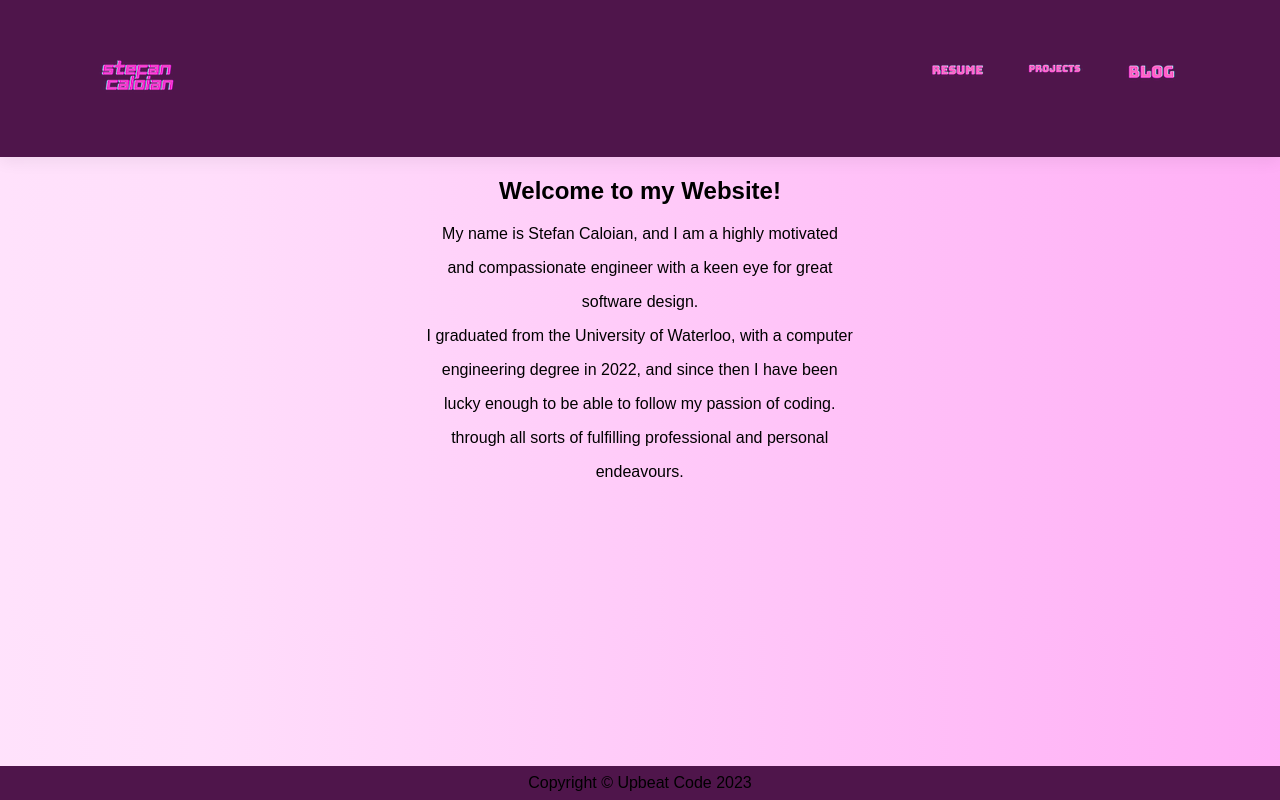
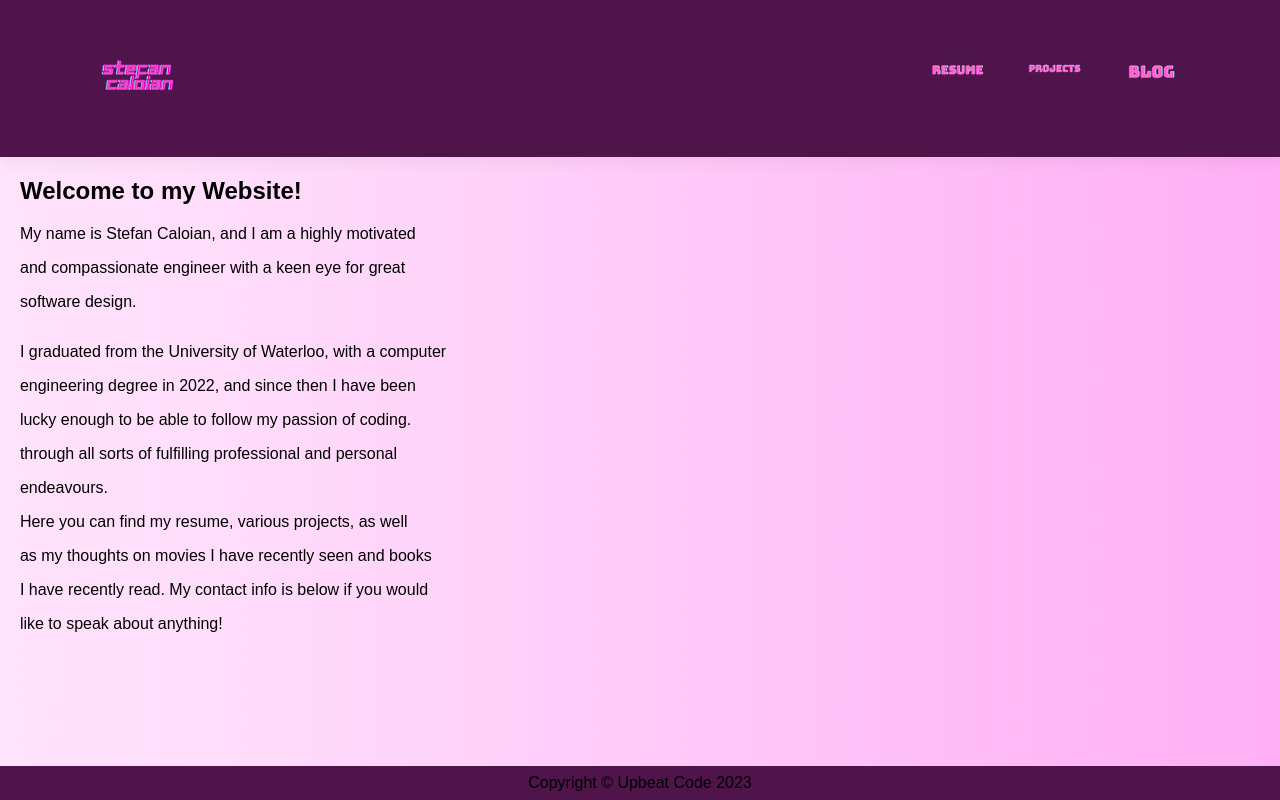
Before and after one commit to stefdude1999/website-scaloian, a React (Create React App) app: page / in a window 1280 px wide. Built offline with nearby package versions, Linux system fonts and the light colour scheme.

Commit message:
new changes

```diff
--- a/package.json
+++ b/package.json
@@ -1,7 +1,7 @@
 {
   "name": "my-react-app",
   "version": "0.1.0",
-  "homepage": "https://stefdude1999.github.io/website-scaloian",
+  "homepage": "https://www.stefanc1999.net/website-scaloian",
   "private": true,
   "dependencies": {
     "@testing-library/jest-dom": "^5.17.0",
--- a/public/index.html
+++ b/public/index.html
@@ -24,7 +24,7 @@
       work correctly both with client-side routing and a non-root public URL.
       Learn how to configure a non-root public URL by running `npm run build`.
     -->
-    <title>React App</title>
+    <title>Stefan</title>
   </head>
   <body>
     <noscript>You need to enable JavaScript to run this app.</noscript>
--- a/src/App.css
+++ b/src/App.css
@@ -1,5 +1,9 @@
 .App {
-  text-align: center;
+  text-align: left;
+}
+
+.container{
+  margin-left: 20px;
 }
 
 body {
--- a/src/App.js
+++ b/src/App.js
@@ -9,7 +9,9 @@ function App() {
   return (
     <div className="App">
       <Navbar />
+      <div class="container">
         <SlidingText/>
+      </div>
       <Footer />
     </div>
   );
--- a/src/components/SlidingText.js
+++ b/src/components/SlidingText.js
@@ -1,5 +1,6 @@
 import React from 'react';
 import Slide from 'react-awesome-reveal';
+import stefan from '../assets/IMG_4908.png'
 
 const SlidingText = () => {
     return (
@@ -12,20 +13,29 @@ const SlidingText = () => {
                     <p>and compassionate engineer with a keen eye for great </p>
                     <p>software design.</p>
                 </Slide>
+
+                <div style={{display:'flex', justifyContent: 'space-between'}}>
+                    <div style={{textAlign:'left'}}>
                         <Slide direction="right" delay={4500}>
                             <p>I graduated from the University of Waterloo, with a computer</p>
                             <p>engineering degree in 2022, and since then I have been </p>
                             <p>lucky enough to be able to follow my passion of coding.</p>
                             <p>through all sorts of fulfilling professional and personal </p>
                             <p>endeavours.</p>
-            </Slide>
-            <Slide direction="right" delay={6500}>
                             <p>Here you can find my resume, various projects, as well</p>
                             <p>as my thoughts on movies I have recently seen and books</p>
                             <p>I have recently read. My contact info is below if you would </p>
                             <p>like to speak about anything! </p>
                         </Slide>
                     </div>
+
+                    <div style={{textAlign:'right'}}>
+                        <Slide direction="left" delay={5500}>
+                            <img src={stefan} alt="Stefan's Image" style={{ marginRight: '100px' }}/>
+                        </Slide>
+                    </div>
+                </div>
+        </div>
     );
 };
 
```
Also changed, not shown: public/manifest.json, src/assets/IMG_4908.png, 1 other file (tests, documents, lock files or other folders). Lines whose indentation alone changed are shown as unchanged.
